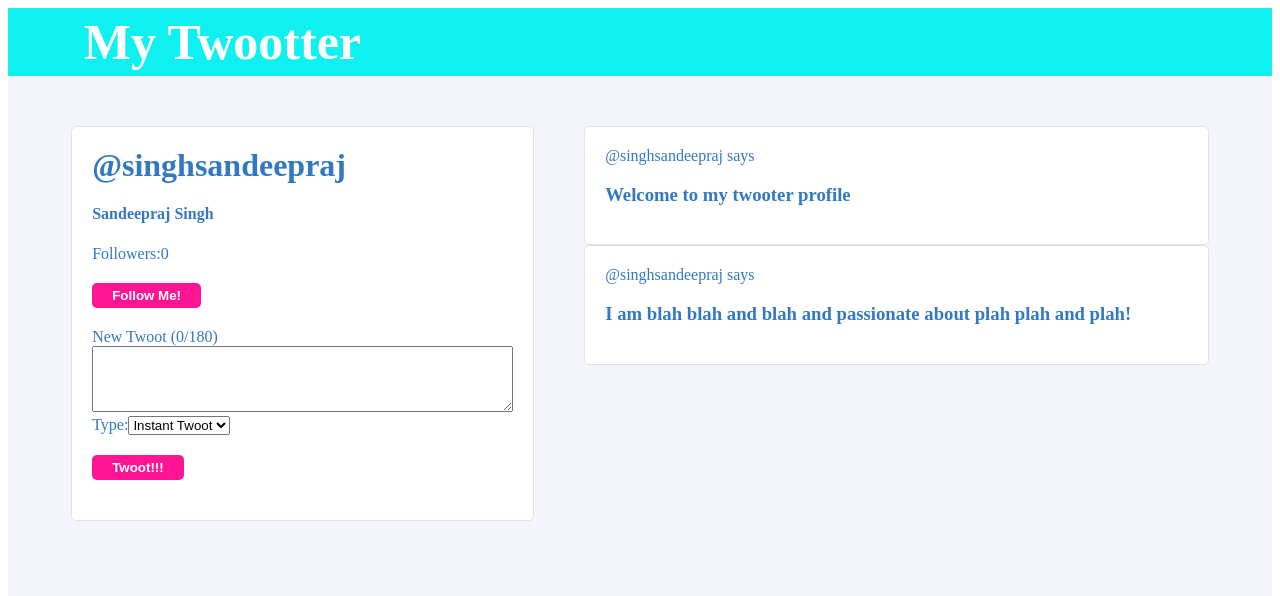
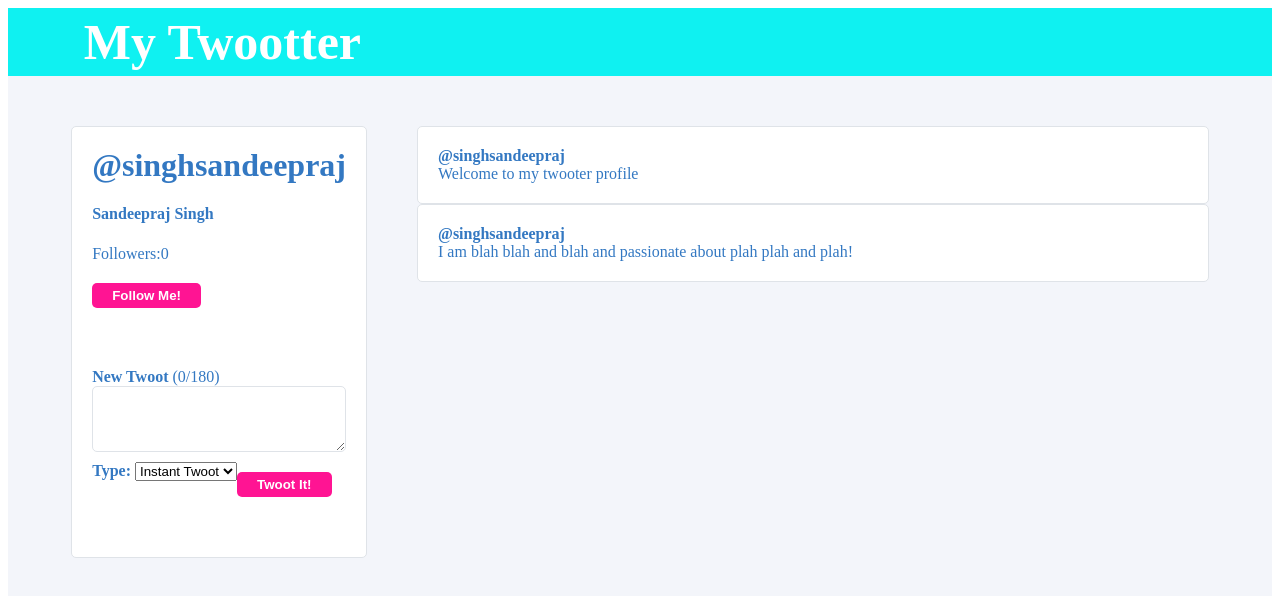
Before and after one commit to 2011sandeepraj/twotter, a Vue app: page / in a window 1280 px wide. Shown: the top 596 px of the page. Built offline with nearby package versions, Linux system fonts and the light colour scheme.

Commit message:
Introduced CreateTwootPanel

```diff
--- /dev/null
+++ b/src/components/CreateTwootPanel.vue
@@ -0,0 +1,112 @@
+<template>
+  <form class="create-twoot-panel" @submit.prevent="createNewTwoot" :class="{ '--exceeded': newTwootCharacterCount > 180 }">
+    <label for="newTwoot"><strong>New Twoot</strong> ({{ newTwootCharacterCount }}/180)</label>
+    <textarea id="newTwoot" rows="4" v-model="state.newTwootContent"/>
+
+    <div class="create-twoot-panel__submit">
+      <div class="create-twoot-type">
+        <label for="newTwootType"><strong>Type: </strong></label>
+        <select id="newTwootType" v-model="state.selectedTwootType">
+          <option :value="option.value" v-for="(option, index) in state.twootTypes" :key="index">
+            {{ option.name }}
+          </option>
+        </select>
+      </div>
+
+      <button class="createTwoot-button">
+        Twoot It!
+      </button>
+    </div>
+  </form>
+</template>
+
+<script>
+import { reactive, computed } from 'vue';
+
+export default {
+  name: "CreateTwootPanel",
+  setup(props, ctx) {
+    const state = reactive({
+      newTwootContent: '',
+      selectedTwootType: 'instant',
+      twootTypes: [
+        { value: 'draft', name: 'Draft' },
+        { value: 'instant', name: 'Instant Twoot'}
+      ]
+    })
+
+    const newTwootCharacterCount = computed(() => state.newTwootContent.length)
+
+    function createNewTwoot() {
+      if (state.newTwootContent && state.selectedTwootType !== 'draft') {
+        ctx.emit('add-twoot', state.newTwootContent);
+        state.newTwootContent = '';
+      }
+    }
+
+    return {
+      state,
+      newTwootCharacterCount,
+      createNewTwoot
+    }
+  }
+};
+</script>
+
+<style  scoped>
+  .createTwoot-button {
+      padding: 5px 20px;
+      border-radius: 5px;
+      border: none;
+      background-color: deeppink;
+      color: white;
+      font-weight: bold;
+      margin-top:20px;
+      margin-right: auto;
+      margin-bottom:20px;
+    }
+.create-twoot-panel {
+  margin-top: 20px;
+  padding: 20px 0;
+  display: flex;
+  flex-direction: column;
+
+  textarea {
+    border: 1px solid #DFE3E8;
+    border-radius: 5px;
+  }
+
+  .create-twoot-panel__submit {
+    display: flex;
+    justify-content: space-between;
+
+    .create-twoot-type {
+      padding: 10px 0;
+    }
+
+    /* button {
+      padding: 5px 20px;
+      margin: auto 0;
+      border-radius: 5px;
+      border: none;
+      background-color: deeppink;
+      color: white;
+      font-weight: bold;
+    } */
+  }
+
+
+
+  .--exceeded {
+   color: red;
+    border-color: red;
+
+    /* .create-twoot-panel__submit {
+      button {
+        background-color: red;
+        color: white;
+      }
+    } */
+  }
+}
+</style>
--- a/src/components/UserProfile.vue
+++ b/src/components/UserProfile.vue
@@ -9,7 +9,9 @@
             <button class="userprofile-button" @click="followUser" >
                  Follow Me!
             </button>
-            <form class="user-profile__create-twoot" @submit.prevent="createNewTwoot" :class="{'--exceeded':newTwootCharacterCount>180}">
+
+            <CreateTwootPanel @add-twoot="addTwoot"/>
+            <!-- <form class="user-profile__create-twoot" @submit.prevent="createNewTwoot" :class="{'--exceeded':newTwootCharacterCount>180}">
                 <label for="newTwoot">New Twoot ({{newTwootCharacterCount}}/180)</label>
                 <textarea id="newTwoot" rows="4" cols="50" v-model="newTwootContent"/>
                 <label for="newTwootType">Type:</label>
@@ -23,27 +25,28 @@
                         Twoot!!!
                     </button>
                 </div>
-            </form>
+            </form> -->
 
 
 
         </div>
 
         <div class="user-profile__twoots-wrapper">
-            <!--TwootItem v-for="twoot in user.twoots" :key="twoot.id" :username="user.username" :twoot="twoot"/-->
-            <div v-for="twoot in user.twoots" :key="twoot.id" class="twoot-item">
+            <TwootItem v-for="twoot in user.twoots" :key="twoot.id" :username="user.username" :twoot="twoot"/>
+            <!-- <div v-for="twoot in user.twoots" :key="twoot.id" class="twoot-item">
                 @{{user.username}} says
                 <h3>{{twoot.content}}</h3>
-            </div>
+            </div>             -->
         </div>
 
     </div>
-    <!-- <SandeepItem/> -->
+
 </template>
 
 <script>
-//import TwootItem from "./TwootItem";
-//import SandeepItem from "SandeepItem";
+import TwootItem from "@/components/TwootItem";
+import CreateTwootPanel from "@/components/CreateTwootPanel"
+
 
 
 
@@ -86,7 +89,7 @@ export default {
             return this.newTwootContent.length;
         }
     },
-    //components: {SandeepItem}
+    components: {TwootItem,CreateTwootPanel},
     methods: {
         followUser() {
         this.followers++
```
Also changed, not shown: src/components/SandeepItem.vue (deleted, +0 -12 lines).
